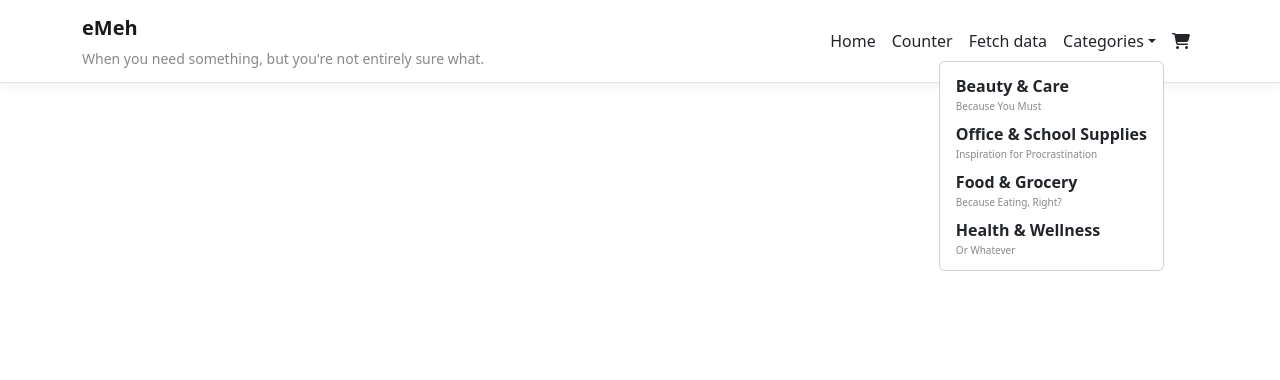
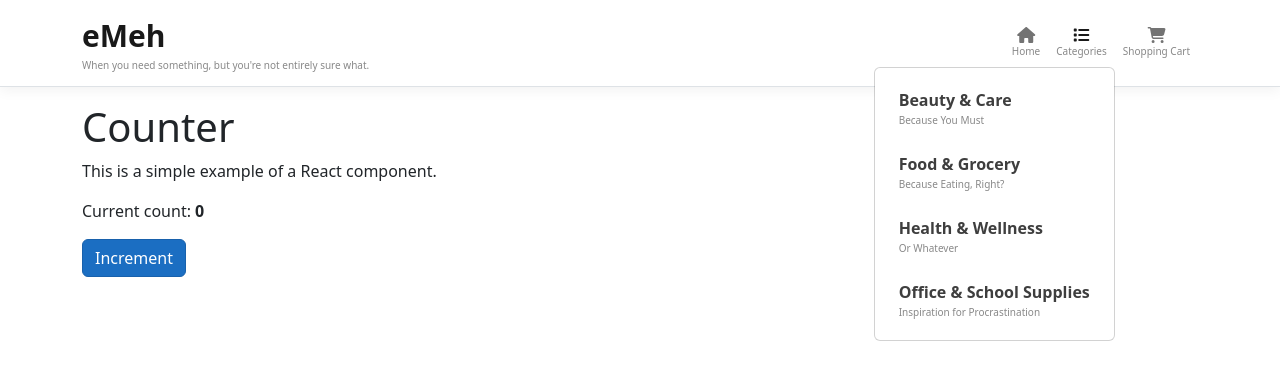
Before and after one commit to Serhii-TSU/eMeh, a React (Create React App) app in the folder eMeh/ClientApp/: page /shopping-cart in a window 1280 px wide. Both pictures are taken after a click on the link "Categories". Shown: the top 380 px of the page. Built offline with nearby package versions, Linux system fonts and the light colour scheme.

Commit message:
nav menu changes

```diff
--- a/eMeh/ClientApp/src/AppRoutes.js
+++ b/eMeh/ClientApp/src/AppRoutes.js
@@ -1,4 +1,4 @@
-import Counter from "./components/Counter";
+import ShoppingCart from "./components/ShoppingCart";
 import FetchData from "./components/FetchData";
 import Home from "./components/Home";
 
@@ -8,8 +8,8 @@ const AppRoutes = [
     element: <Home />
   },
   {
-    path: '/counter',
-    element: <Counter />
+    path: '/shopping-cart',
+    element: <ShoppingCart />
   },
   {
     path: '/fetch-data',
--- a/eMeh/ClientApp/src/components/NavMenu.css
+++ b/eMeh/ClientApp/src/components/NavMenu.css
@@ -25,16 +25,17 @@ html {
 
 .brand-name {
   font-weight: bold;
+  font-size: 30px;
 }
 
 .slogan {
-  font-size: 14px;
+  font-size: 10px;
   color: #888;
-  margin-top: 5px;
 }
 
 .dropdown-category-name {
   font-weight: bold;
+  color: #3e3e3e;
 }
 
 .dropdown-category-slogan {
@@ -42,3 +43,14 @@ html {
   color: #888;
   margin-top: 1px;
 }
+
+.navmenu-item {
+  display: flex;
+  flex-direction: column;
+}
+
+.navmenu-name {
+  font-size: 10px;
+  color: #888;
+  margin-top: 1px;
+}
--- a/eMeh/ClientApp/src/components/NavMenu.js
+++ b/eMeh/ClientApp/src/components/NavMenu.js
@@ -2,7 +2,7 @@ import React, { useState } from 'react';
 import { Collapse, Navbar, NavbarBrand, NavbarToggler, NavItem, NavLink, Dropdown, DropdownToggle, DropdownMenu, DropdownItem } from 'reactstrap';
 import { Link } from 'react-router-dom';
 import { FontAwesomeIcon } from '@fortawesome/react-fontawesome'
-import { faShoppingCart } from '@fortawesome/free-solid-svg-icons'
+import { faHome, faList, faShoppingCart } from '@fortawesome/free-solid-svg-icons'
 import './NavMenu.css';
 
 const NavMenu = () => {
@@ -23,40 +23,47 @@ const NavMenu = () => {
         <Collapse className="d-sm-inline-flex flex-sm-row-reverse" isOpen={!collapsed} navbar>
           <ul className="navbar-nav flex-grow">
             <NavItem>
-              <NavLink tag={Link} className="text-dark" to="/">Home</NavLink>
-            </NavItem>
-            <NavItem>
-              <NavLink tag={Link} className="text-dark" to="/counter">Counter</NavLink>
-            </NavItem>
-            <NavItem>
-              <NavLink tag={Link} className="text-dark" to="/fetch-data">Fetch data</NavLink>
+              <NavLink tag={Link} className="navmenu-item" to="/">
+                <FontAwesomeIcon icon={faHome} />
+                <span className="navmenu-name">Home</span>
+              </NavLink>
             </NavItem>
             <Dropdown nav isOpen={dropdownOpen} toggle={toggleDropdown}>
-              <DropdownToggle nav caret className="text-dark">
-                Categories
+              <DropdownToggle className="navmenu-item" nav>
+                <FontAwesomeIcon icon={faList} />
+                <span className="navmenu-name">Categories</span>
               </DropdownToggle>
               <DropdownMenu>
-                <DropdownItem className="brand">
-                  <div className="dropdown-category-name">Beauty & Care</div>
-                  <div className="dropdown-category-slogan">Because You Must</div>
+                <DropdownItem>
+                  <NavLink tag={Link} to="/fetch-data?category=Beauty&Care" className="brand">
+                    <div className="dropdown-category-name">Beauty & Care</div>
+                    <div className="dropdown-category-slogan">Because You Must</div>
+                  </NavLink>
                 </DropdownItem>
-                <DropdownItem className="brand">
-                  <div className="dropdown-category-name">Office & School Supplies</div>
-                  <div className="dropdown-category-slogan">Inspiration for Procrastination</div>
+                <DropdownItem>
+                  <NavLink tag={Link} to="/fetch-data?category=Food&Grocery" className="brand">
+                    <div className="dropdown-category-name">Food & Grocery</div>
+                    <div className="dropdown-category-slogan">Because Eating, Right?</div>
+                  </NavLink>
                 </DropdownItem>
-                <DropdownItem className="brand">
-                  <div className="dropdown-category-name">Food & Grocery</div>
-                  <div className="dropdown-category-slogan">Because Eating, Right?</div>
+                <DropdownItem>
+                  <NavLink tag={Link} to="/fetch-data?category=Health&Wellness" className="brand">
+                    <div className="dropdown-category-name">Health & Wellness</div>
+                    <div className="dropdown-category-slogan">Or Whatever</div>
+                  </NavLink>
                 </DropdownItem>
-                <DropdownItem className="brand">
-                  <div className="dropdown-category-name">Health & Wellness</div>
-                  <div className="dropdown-category-slogan">Or Whatever</div>
+                <DropdownItem>
+                  <NavLink tag={Link} to="/fetch-data?category=Office&SchoolSupplies" className="brand">
+                    <div className="dropdown-category-name">Office & School Supplies</div>
+                    <div className="dropdown-category-slogan">Inspiration for Procrastination</div>
+                  </NavLink>
                 </DropdownItem>
               </DropdownMenu>
             </Dropdown>
             <NavItem>
-              <NavLink tag={Link} className="text-dark" to="/shopping-cart">
+              <NavLink tag={Link} className="navmenu-item" to="/shopping-cart">
                 <FontAwesomeIcon icon={faShoppingCart} />
+                <span className="navmenu-name">Shopping Cart</span>
               </NavLink>
             </NavItem>
           </ul>
--- a/eMeh/ClientApp/src/components/Counter.js
+++ b/eMeh/ClientApp/src/components/ShoppingCart.js
@@ -1,6 +1,6 @@
 import React, { useState } from 'react';
 
-const Counter = () => {
+const ShoppingCart = () => {
   const [currentCount, setCurrentCount] = useState(0);
 
   const incrementCounter = () => {
@@ -17,4 +17,4 @@ const Counter = () => {
   );
 };
 
-export default Counter;
+export default ShoppingCart;
```
